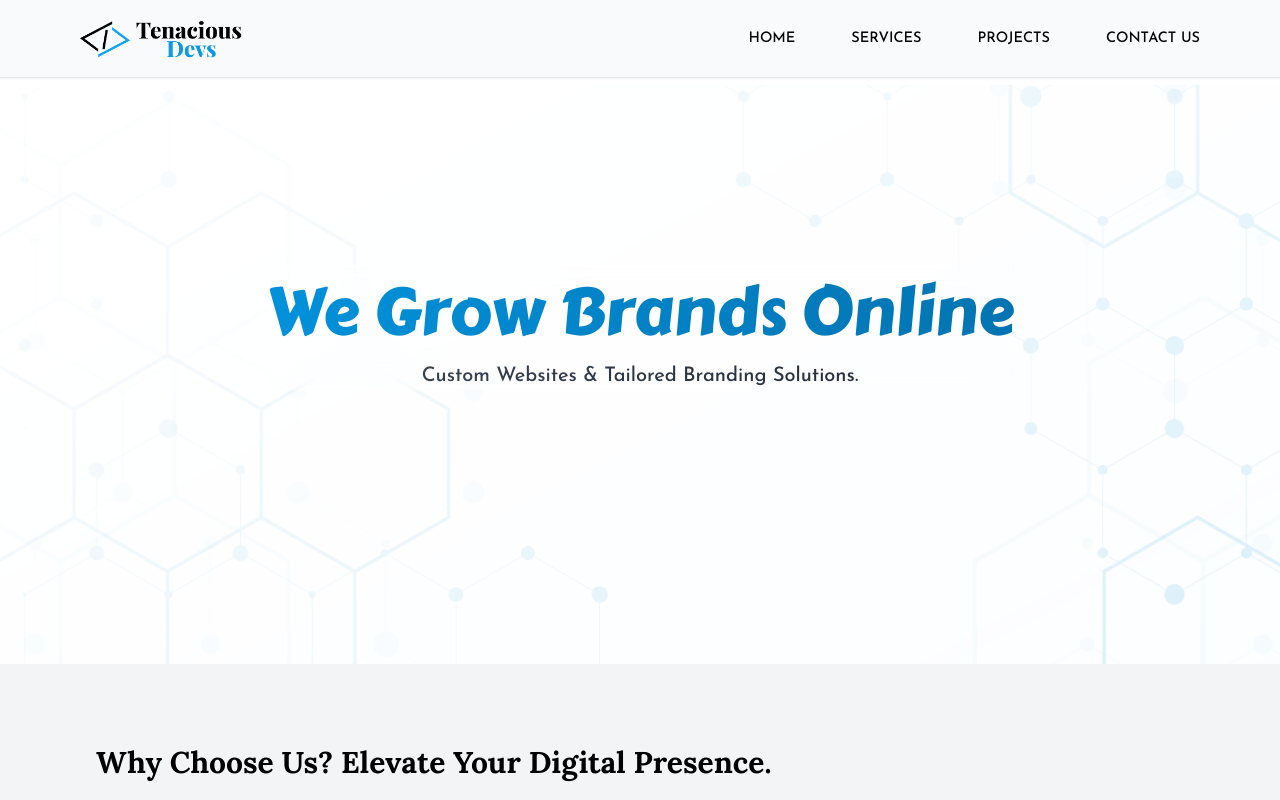
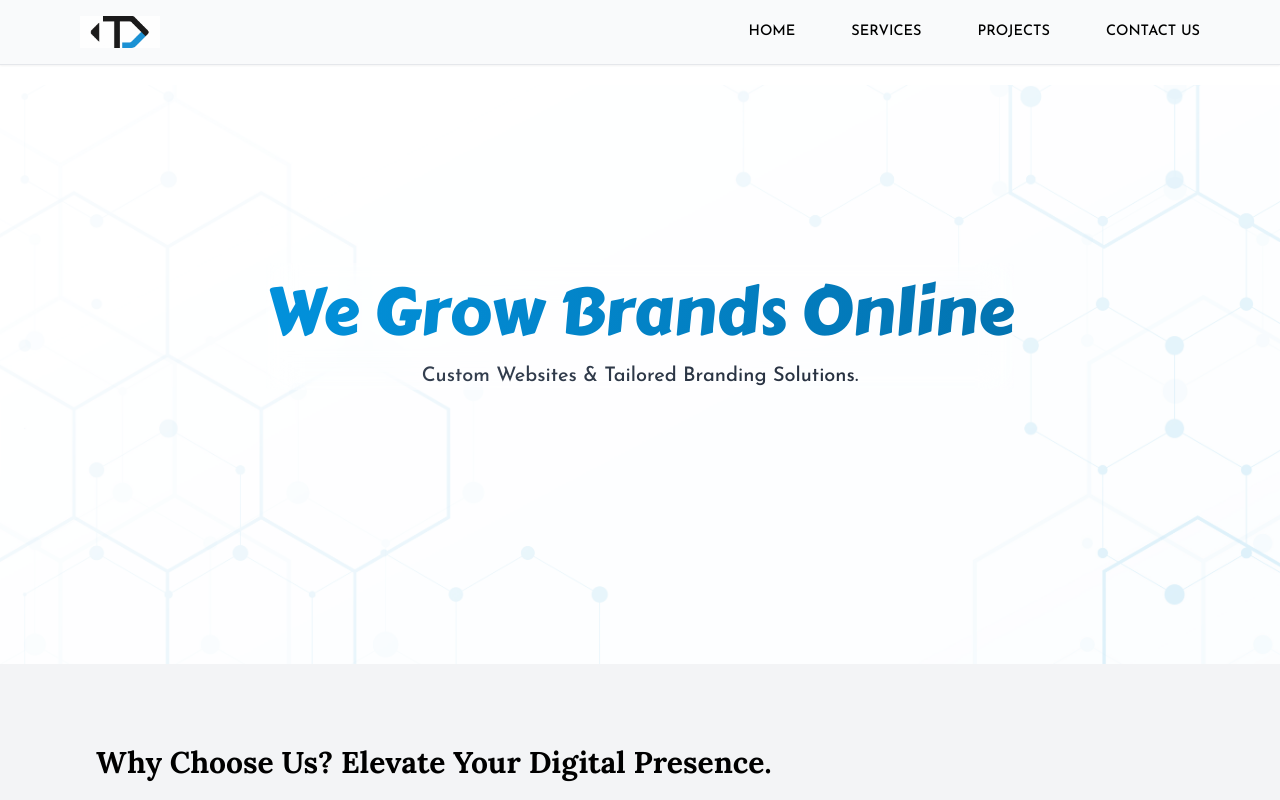
Before and after one commit to rajeshg0ud/Tenacious-Devs, a React app: page / in a window 1280 px wide. Shown: the top 800 px of the page. Built offline with nearby package versions, Linux system fonts and the light colour scheme; some packages are replaced by stand-ins of ours.

Commit message:
link update

```diff
--- a/public/index.html
+++ b/public/index.html
@@ -2,14 +2,14 @@
 <html lang="en">
   <head>
     <meta charset="utf-8" />
-    <link rel="icon" href="%PUBLIC_URL%/Tenacious-fav.png" />
+    <link rel="icon" href="%PUBLIC_URL%/Tenacious-favv.png" />
     <meta name="viewport" content="width=device-width, initial-scale=1" />
     <meta name="theme-color" content="#000000" />
     <meta
       name="description"
       content="Custom Websites & Tailored Branding Solutions"
     />
-    <link rel="apple-touch-icon" href="%PUBLIC_URL%/Tenacious-fav.png" />
+    <link rel="apple-touch-icon" href="%PUBLIC_URL%/Tenacious-favv.png" />
     <!--
       manifest.json provides metadata used when your web app is installed on a
       user's mobile device or desktop. See https://developers.google.com/web/fundamentals/web-app-manifest/
--- a/src/Components/NavBar.js
+++ b/src/Components/NavBar.js
@@ -1,6 +1,6 @@
 import React from "react";
 import tenacious from "../Assets/Tenacious.png";
-import tenaciousfav from "../Assets/Tenacious-fav.png";
+import tenaciousfav from "../Assets/Tenacious-favv.png";
 
 function NavBar() {
   const scrollDownTo = (sectionId) => {
@@ -18,15 +18,15 @@ function NavBar() {
           Tenacious <span className="text-black">Devs</span>
         </h1> */}
         <img
-          src={tenacious}
+          src={tenaciousfav}
           alt="logo"
-          className="max-w-44  hidden md:block "
+          className="max-w-20  hidden md:block "
         />
-        <img
+        {/* <img
           src={tenaciousfav}
           alt="logo"
           className="max-w-10 block  md:hidden"
-        />
+        /> */}
       </div>
       <div className=" mx-auto md:mx-0 flex space-x-5 md:space-x-14 font-semibold vollkorn">
         <h1
--- a/src/index.js
+++ b/src/index.js
@@ -1,4 +1,3 @@
-import React from "react";
 import ReactDOM from "react-dom/client";
 import Home from "./Components/Home";
 import "./index.css";
```
Also changed, not shown: src/Components/Home.js (+9 -9 lines), public/Tenacious-favv.png (added), src/Assets/Tenacious-favv.png (added), src/Assets/project/ss.png (deleted).
